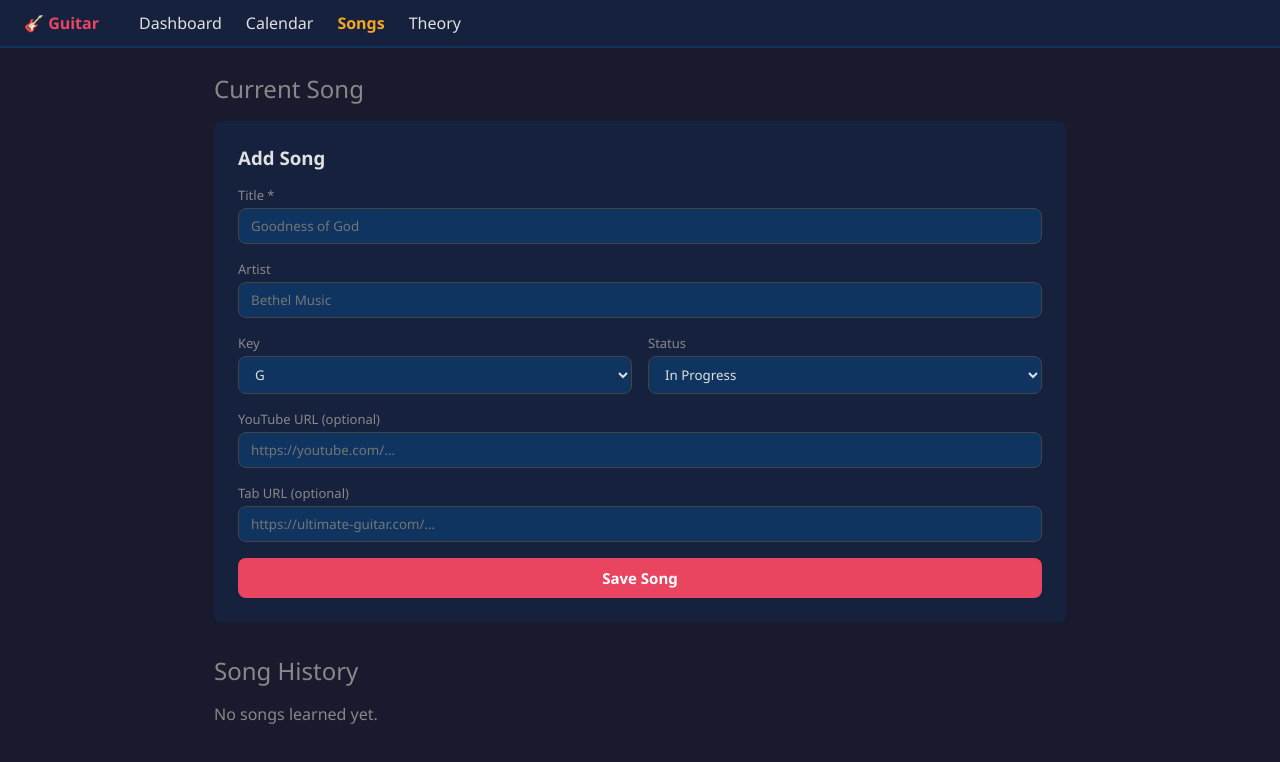
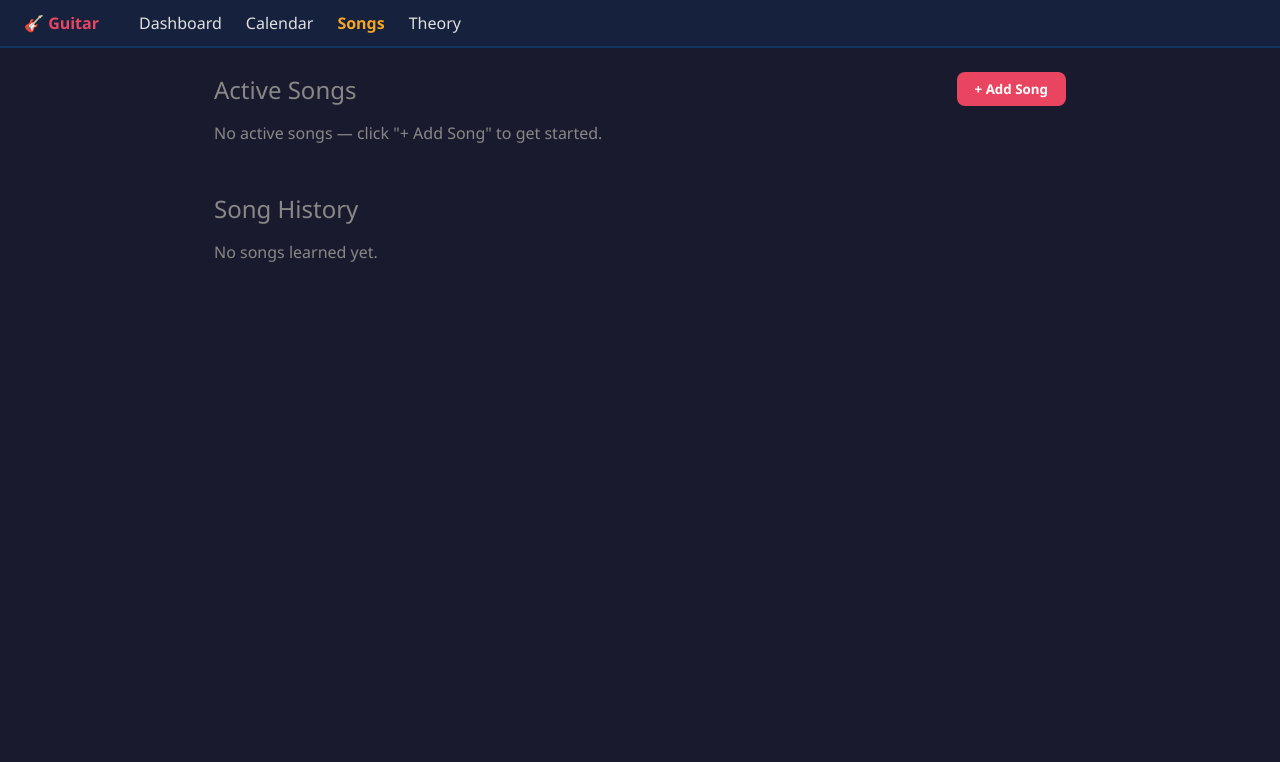
Before and after one commit to callmelazarus/guitar-learning-platform, a React (Vite) app: page /songs in a window 1280 px wide. Shown: the top 762 px of the page. Built offline with nearby package versions, Linux system fonts and the light colour scheme.

Commit message:
feat: support multiple active songs (was single currentSong)

```diff
--- a/src/components/SongCard.jsx
+++ b/src/components/SongCard.jsx
@@ -20,14 +20,15 @@ export default function SongCard({ song }) {
   }
   return (
     <div style={{ background: 'var(--surface)', borderRadius: 'var(--radius)', padding: 24 }}>
-      <div style={{ fontSize: 12, color: 'var(--text-muted)', marginBottom: 4 }}>This Month</div>
       <div style={{ fontSize: 22, fontWeight: 700 }}>{song.title}</div>
       <div style={{ color: 'var(--text-muted)', marginBottom: 12 }}>{song.artist}</div>
-      <div style={{ display: 'flex', gap: 16 }}>
+      <div style={{ display: 'flex', gap: 16, flexWrap: 'wrap', alignItems: 'center' }}>
         {song.key && <span style={{ background: 'var(--surface2)', padding: '2px 10px', borderRadius: 12, fontSize: 13 }}>Key of {song.key}</span>}
         <span style={{ color: STATUS_COLOR[song.status] || 'var(--text-muted)', fontSize: 13 }}>
           {STATUS_LABEL[song.status] || song.status}
         </span>
+        {song.youtubeUrl && <a href={song.youtubeUrl} target="_blank" rel="noreferrer" style={{ fontSize: 13 }}>YouTube ↗</a>}
+        {song.tabUrl && <a href={song.tabUrl} target="_blank" rel="noreferrer" style={{ fontSize: 13 }}>Tab ↗</a>}
       </div>
     </div>
   )
--- a/src/components/SongForm.jsx
+++ b/src/components/SongForm.jsx
@@ -7,7 +7,7 @@ const STATUS = [
   { value: 'in_progress', label: 'In Progress' },
 ]
 
-export default function SongForm({ onSave }) {
+export default function SongForm({ onSave, onCancel }) {
   const [form, setForm] = useState({
     title: '', artist: '', key: 'G', dateStarted: today(), youtubeUrl: '', tabUrl: '', status: 'in_progress',
   })
@@ -60,9 +60,16 @@ export default function SongForm({ onSave }) {
         <div style={{ fontSize: 13, color: 'var(--text-muted)' }}>Tab URL (optional)</div>
         <input style={inputStyle} value={form.tabUrl} onChange={set('tabUrl')} placeholder="https://ultimate-guitar.com/..." type="url" />
       </label>
-      <button type="submit" style={{ background: 'var(--accent)', color: '#fff', padding: '10px 24px', fontWeight: 600, fontSize: 15 }}>
-        Save Song
-      </button>
+      <div style={{ display: 'flex', gap: 12 }}>
+        <button type="submit" style={{ background: 'var(--accent)', color: '#fff', padding: '10px 24px', fontWeight: 600, fontSize: 15 }}>
+          Save Song
+        </button>
+        {onCancel && (
+          <button type="button" onClick={onCancel} style={{ background: 'var(--surface2)', color: 'var(--text-muted)', padding: '10px 24px', fontSize: 15 }}>
+            Cancel
+          </button>
+        )}
+      </div>
     </form>
   )
 }
--- a/src/hooks/useAppData.js
+++ b/src/hooks/useAppData.js
@@ -4,12 +4,25 @@ import { today, getStreakCount, getWeekDays } from '../utils/dates'
 
 const DEFAULT_DATA = {
   practiceDays: [],
-  currentSong: null,
+  activeSongs: [],
   songHistory: [],
 }
 
+function migrate(raw) {
+  if (!raw) return DEFAULT_DATA
+  if ('currentSong' in raw && !('activeSongs' in raw)) {
+    const { currentSong, ...rest } = raw
+    return {
+      ...DEFAULT_DATA,
+      ...rest,
+      activeSongs: currentSong ? [{ ...currentSong, id: String(Date.now()) }] : [],
+    }
+  }
+  return { ...DEFAULT_DATA, ...raw }
+}
+
 export function useAppData() {
-  const [data, setData] = useState(() => ({ ...DEFAULT_DATA, ...loadData() }))
+  const [data, setData] = useState(() => migrate(loadData()))
   const [storageAvailable] = useState(isStorageAvailable)
 
   const isMounted = useRef(false)
@@ -28,27 +41,43 @@ export function useAppData() {
     }))
   }, [])
 
-  const setCurrentSong = useCallback((song) => {
-    setData(prev => ({ ...prev, currentSong: song }))
+  const addSong = useCallback((song) => {
+    setData(prev => ({
+      ...prev,
+      activeSongs: [...prev.activeSongs, { ...song, id: String(Date.now()) }],
+    }))
   }, [])
 
-  const markSongLearned = useCallback(() => {
+  const markSongLearned = useCallback((id) => {
     setData(prev => {
-      if (!prev.currentSong) return prev
-      const learned = { ...prev.currentSong, dateLearned: today(), status: 'learned' }
-      return { ...prev, currentSong: null, songHistory: [learned, ...prev.songHistory] }
+      const song = prev.activeSongs.find(s => s.id === id)
+      if (!song) return prev
+      const learned = { ...song, dateLearned: today(), status: 'learned' }
+      return {
+        ...prev,
+        activeSongs: prev.activeSongs.filter(s => s.id !== id),
+        songHistory: [learned, ...prev.songHistory],
+      }
     })
+  }, [])
+
+  const removeSong = useCallback((id) => {
+    setData(prev => ({
+      ...prev,
+      activeSongs: prev.activeSongs.filter(s => s.id !== id),
+    }))
   }, [])
 
   return {
     practiceDays: data.practiceDays,
-    currentSong: data.currentSong,
+    activeSongs: data.activeSongs,
     songHistory: data.songHistory,
     storageAvailable,
     streak: getStreakCount(data.practiceDays),
     weekDays: getWeekDays(data.practiceDays),
     togglePracticeDay,
-    setCurrentSong,
+    addSong,
     markSongLearned,
+    removeSong,
   }
 }
--- a/src/pages/Dashboard.jsx
+++ b/src/pages/Dashboard.jsx
@@ -7,7 +7,7 @@ import SongCard from '../components/SongCard'
 import StorageBanner from '../components/StorageBanner'
 
 export default function Dashboard() {
-  const { practiceDays, currentSong, streak, weekDays, togglePracticeDay, storageAvailable } = useAppData()
+  const { practiceDays, activeSongs, streak, weekDays, togglePracticeDay, storageAvailable } = useAppData()
   return (
     <div style={{ display: 'flex', flexDirection: 'column', gap: 32 }}>
       <StorageBanner available={storageAvailable} />
@@ -22,8 +22,14 @@ export default function Dashboard() {
         </div>
       </section>
       <section>
-        <h2 style={{ margin: '0 0 16px', color: 'var(--text-muted)', fontWeight: 400 }}>Current Song</h2>
-        <SongCard song={currentSong} />
+        <h2 style={{ margin: '0 0 16px', color: 'var(--text-muted)', fontWeight: 400 }}>Active Songs</h2>
+        {activeSongs.length === 0 ? (
+          <SongCard song={null} />
+        ) : (
+          <div style={{ display: 'flex', flexDirection: 'column', gap: 12 }}>
+            {activeSongs.map(song => <SongCard key={song.id} song={song} />)}
+          </div>
+        )}
       </section>
     </div>
   )
--- a/src/pages/Songs.jsx
+++ b/src/pages/Songs.jsx
@@ -1,42 +1,71 @@
+import { useState } from 'react'
 import { useAppData } from '../hooks/useAppData'
 import SongForm from '../components/SongForm'
 import SongHistory from '../components/SongHistory'
 
 export default function Songs() {
-  const { currentSong, songHistory, setCurrentSong, markSongLearned } = useAppData()
+  const { activeSongs, songHistory, addSong, markSongLearned, removeSong } = useAppData()
+  const [showForm, setShowForm] = useState(false)
+
+  function handleSave(song) {
+    addSong(song)
+    setShowForm(false)
+  }
 
   return (
     <div style={{ display: 'flex', flexDirection: 'column', gap: 32 }}>
       <section>
-        <h2 style={{ margin: '0 0 16px', fontWeight: 400, color: 'var(--text-muted)' }}>Current Song</h2>
-        {currentSong ? (
-          <div style={{ background: 'var(--surface)', borderRadius: 'var(--radius)', padding: 24 }}>
-            <div style={{ fontSize: 22, fontWeight: 700 }}>{currentSong.title}</div>
-            <div style={{ color: 'var(--text-muted)', marginBottom: 12 }}>{currentSong.artist}</div>
-            <div style={{ display: 'flex', gap: 12, marginBottom: 20 }}>
-              {currentSong.key && <span style={{ background: 'var(--surface2)', padding: '2px 10px', borderRadius: 12, fontSize: 13 }}>Key of {currentSong.key}</span>}
-              {currentSong.youtubeUrl && <a href={currentSong.youtubeUrl} target="_blank" rel="noreferrer" style={{ fontSize: 13 }}>YouTube ↗</a>}
-              {currentSong.tabUrl && <a href={currentSong.tabUrl} target="_blank" rel="noreferrer" style={{ fontSize: 13 }}>Tab ↗</a>}
+        <div style={{ display: 'flex', alignItems: 'center', justifyContent: 'space-between', marginBottom: 16 }}>
+          <h2 style={{ margin: 0, fontWeight: 400, color: 'var(--text-muted)' }}>Active Songs</h2>
+          {!showForm && (
+            <button
+              onClick={() => setShowForm(true)}
+              style={{ background: 'var(--accent)', color: '#fff', padding: '8px 18px', fontWeight: 600 }}
+            >
+              + Add Song
+            </button>
+          )}
+        </div>
+
+        {showForm && (
+          <div style={{ marginBottom: 24 }}>
+            <SongForm onSave={handleSave} onCancel={() => setShowForm(false)} />
+          </div>
+        )}
+
+        {activeSongs.length === 0 && !showForm ? (
+          <p style={{ color: 'var(--text-muted)' }}>No active songs — click "+ Add Song" to get started.</p>
+        ) : (
+          <div style={{ display: 'flex', flexDirection: 'column', gap: 16 }}>
+            {activeSongs.map(song => (
+              <div key={song.id} style={{ background: 'var(--surface)', borderRadius: 'var(--radius)', padding: 24 }}>
+                <div style={{ fontSize: 22, fontWeight: 700 }}>{song.title}</div>
+                <div style={{ color: 'var(--text-muted)', marginBottom: 12 }}>{song.artist}</div>
+                <div style={{ display: 'flex', gap: 12, marginBottom: 20, flexWrap: 'wrap', alignItems: 'center' }}>
+                  {song.key && <span style={{ background: 'var(--surface2)', padding: '2px 10px', borderRadius: 12, fontSize: 13 }}>Key of {song.key}</span>}
+                  {song.youtubeUrl && <a href={song.youtubeUrl} target="_blank" rel="noreferrer" style={{ fontSize: 13 }}>YouTube ↗</a>}
+                  {song.tabUrl && <a href={song.tabUrl} target="_blank" rel="noreferrer" style={{ fontSize: 13 }}>Tab ↗</a>}
                 </div>
                 <div style={{ display: 'flex', gap: 12 }}>
                   <button
-                onClick={markSongLearned}
+                    onClick={() => markSongLearned(song.id)}
                     style={{ background: 'var(--green)', color: '#fff', padding: '10px 24px', fontWeight: 600 }}
                   >
                     Mark as Learned ✓
                   </button>
                   <button
-                onClick={() => setCurrentSong(null)}
+                    onClick={() => removeSong(song.id)}
                     style={{ background: 'var(--surface2)', color: 'var(--text-muted)', padding: '10px 24px' }}
                   >
                     Remove
                   </button>
                 </div>
               </div>
-        ) : (
-          <SongForm onSave={setCurrentSong} />
+            ))}
+          </div>
         )}
       </section>
+
       <section>
         <h2 style={{ margin: '0 0 16px', fontWeight: 400, color: 'var(--text-muted)' }}>Song History</h2>
         <SongHistory songs={songHistory} />
```
Also changed, not shown: 1 other file (tests, documents, lock files or other folders). Lines whose indentation alone changed are shown as unchanged.
